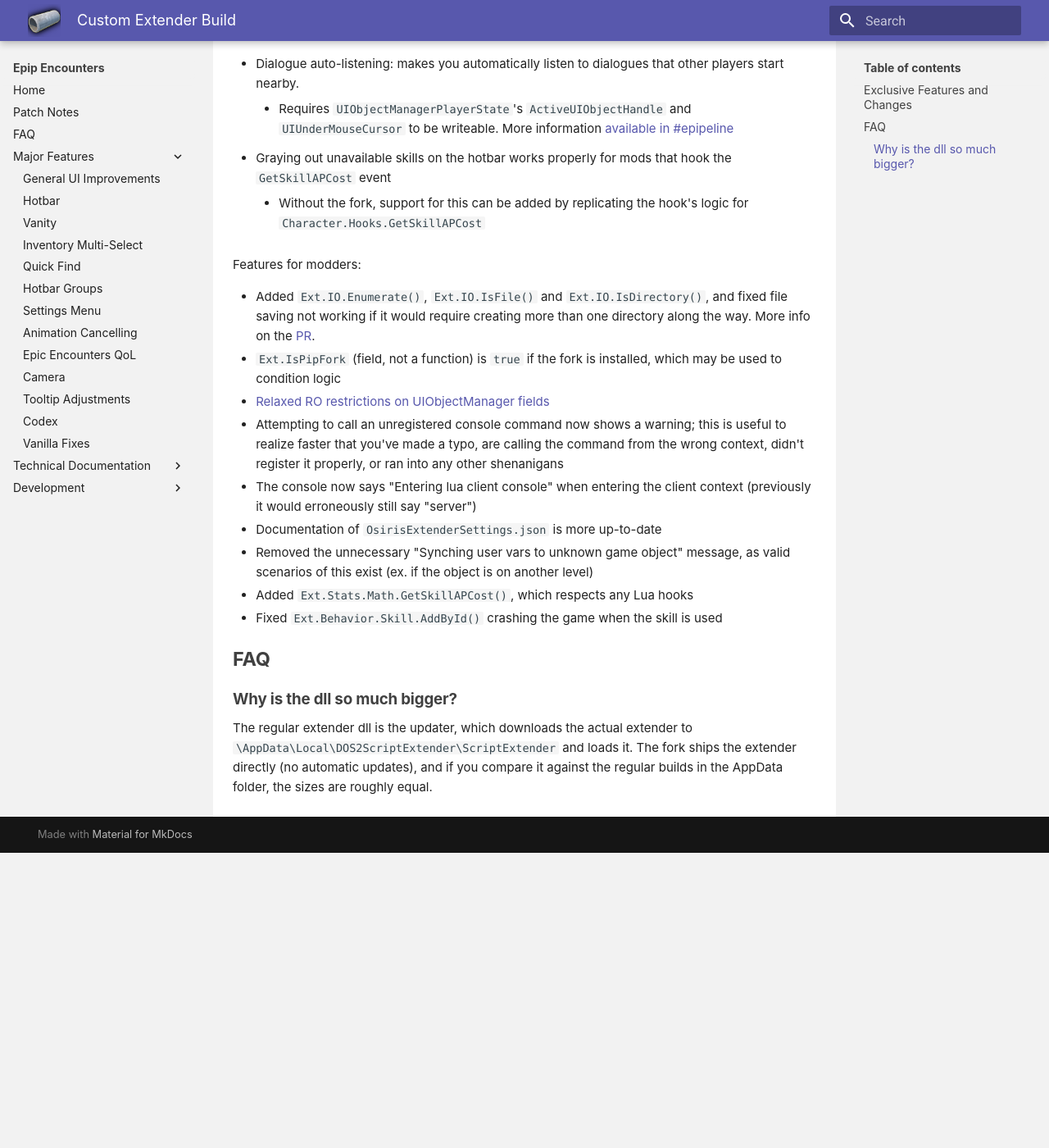
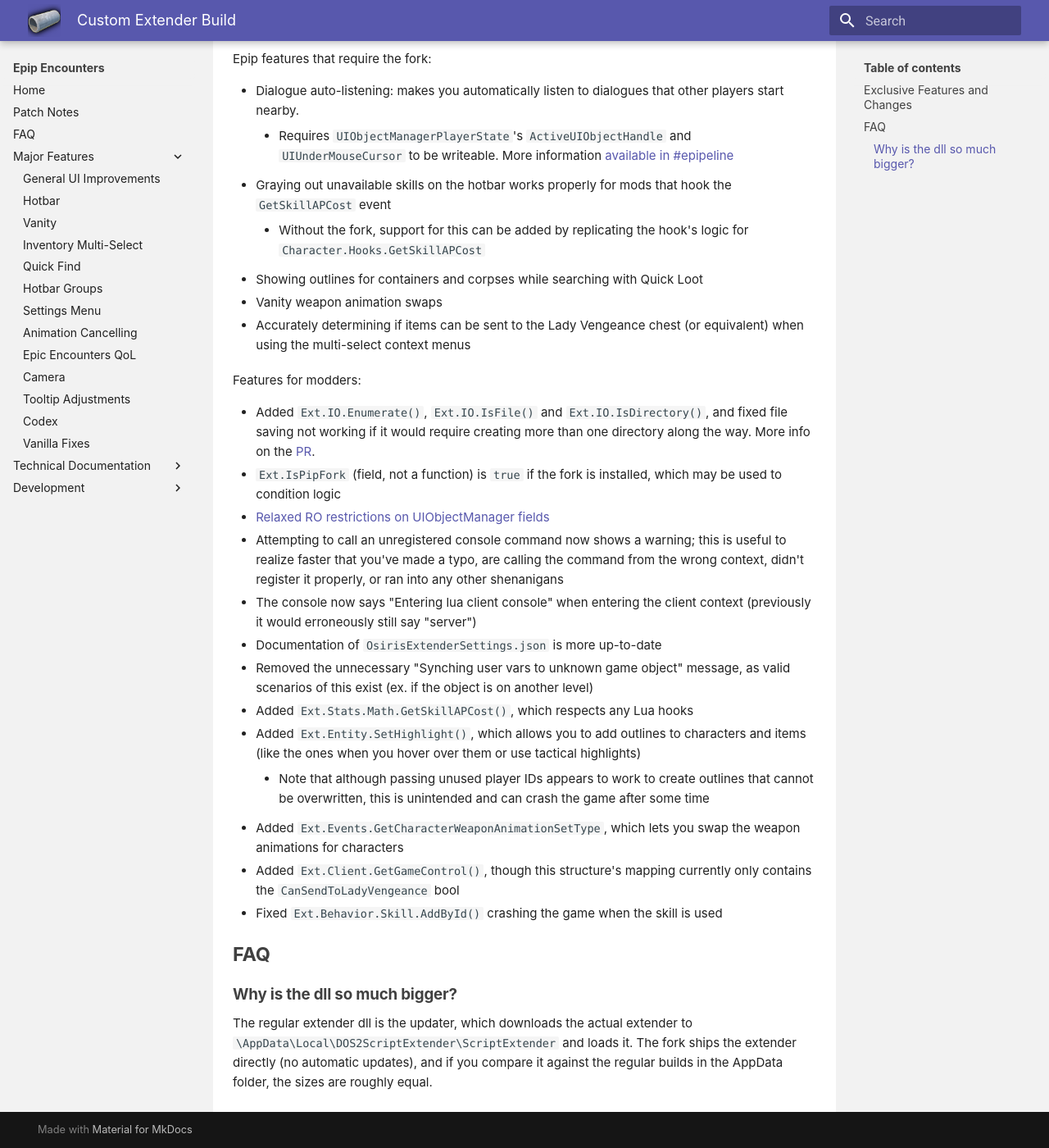
Before and after one commit to PinewoodPip/epip, an MkDocs documentation site: the page built from docs/extender.md, in a window 1280 px wide and 1400 px high, scrolled down 495 px. Shown: the whole window at 82% size. Built offline with MkDocs 1.6.1 and Material for MkDocs 9.7.7, drawn with Linux system fonts in a browser that asks for light colours; before the commit the page ends 1535 px from its top, so only the background shows below that; some of the changed text lies outside the part shown.

Commit message:
Update extender fork info

```diff
--- a/docs/extender.md
+++ b/docs/extender.md
@@ -2,6 +2,8 @@
 A custom, experimental build of the extender is available for Epip which enables various features that would otherwise not be possible. This extender fork is entirely optional to use; features that require it will simply not be available if it is not used.
 
 You can download the build [here](https://drive.google.com/drive/folders/1I2ZXjbDkZW-WCdC_-EBNQvimHVHssL7m?usp=drive_link) and the repository for it is [here](https://github.com/Pinewoodpip/ositools/tree/pip). You'll need to put `libprotobuf-lite.dll` in the same directory as well; you can alternatively get it from an existing Extender installation in `\AppData\Local\DOS2ScriptExtender\ScriptExtender`.
+
+The current version of the fork is v2, from 2/08/2024.
 
 !!! warning
     **The custom build is experimental - use it only at your own risk.**
@@ -16,6 +18,9 @@ Epip features that require the fork:
     - Requires `UIObjectManagerPlayerState`'s `ActiveUIObjectHandle` and `UIUnderMouseCursor` to be writeable. More information [available in #epipeline](https://discord.com/channels/607369048929468456/1109024195528118282/1156471924675858443)
 - Graying out unavailable skills on the hotbar works properly for mods that hook the `GetSkillAPCost` event
     - Without the fork, support for this can be added by replicating the hook's logic for `Character.Hooks.GetSkillAPCost`
+- Showing outlines for containers and corpses while searching with Quick Loot
+- Vanity weapon animation swaps
+- Accurately determining if items can be sent to the Lady Vengeance chest (or equivalent) when using the multi-select context menus
 
 Features for modders:
 
@@ -27,6 +32,10 @@ Features for modders:
 - Documentation of `OsirisExtenderSettings.json` is more up-to-date
 - Removed the unnecessary "Synching user vars to unknown game object" message, as valid scenarios of this exist (ex. if the object is on another level)
 - Added `Ext.Stats.Math.GetSkillAPCost()`, which respects any Lua hooks
+- Added `Ext.Entity.SetHighlight()`, which allows you to add outlines to characters and items (like the ones when you hover over them or use tactical highlights)
+    - Note that although passing unused player IDs appears to work to create outlines that cannot be overwritten, this is unintended and can crash the game after some time
+- Added `Ext.Events.GetCharacterWeaponAnimationSetType`, which lets you swap the weapon animations for characters
+- Added `Ext.Client.GetGameControl()`, though this structure's mapping currently only contains the `CanSendToLadyVengeance` bool
 - Fixed `Ext.Behavior.Skill.AddById()` crashing the game when the skill is used
 
 ## FAQ
```
